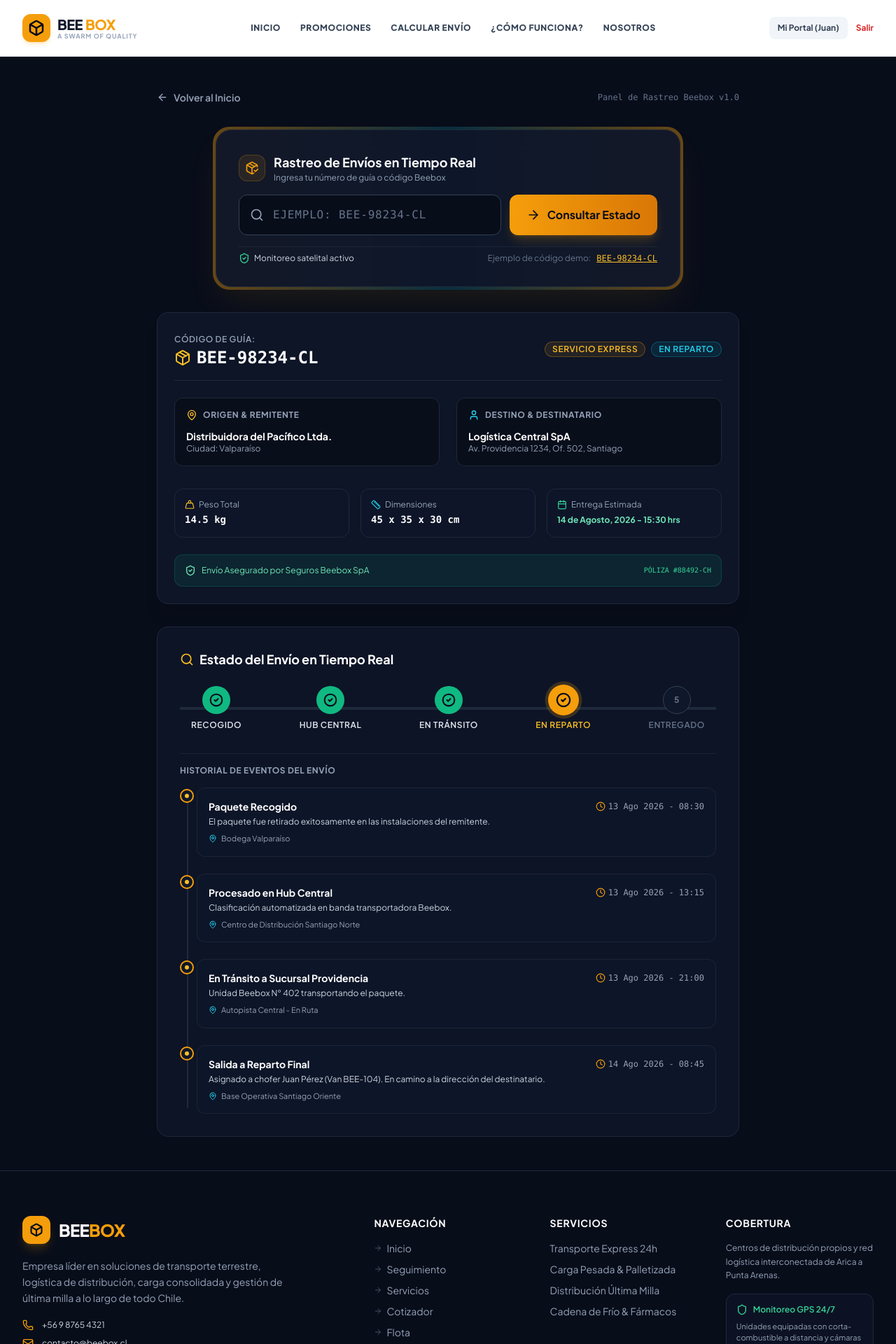
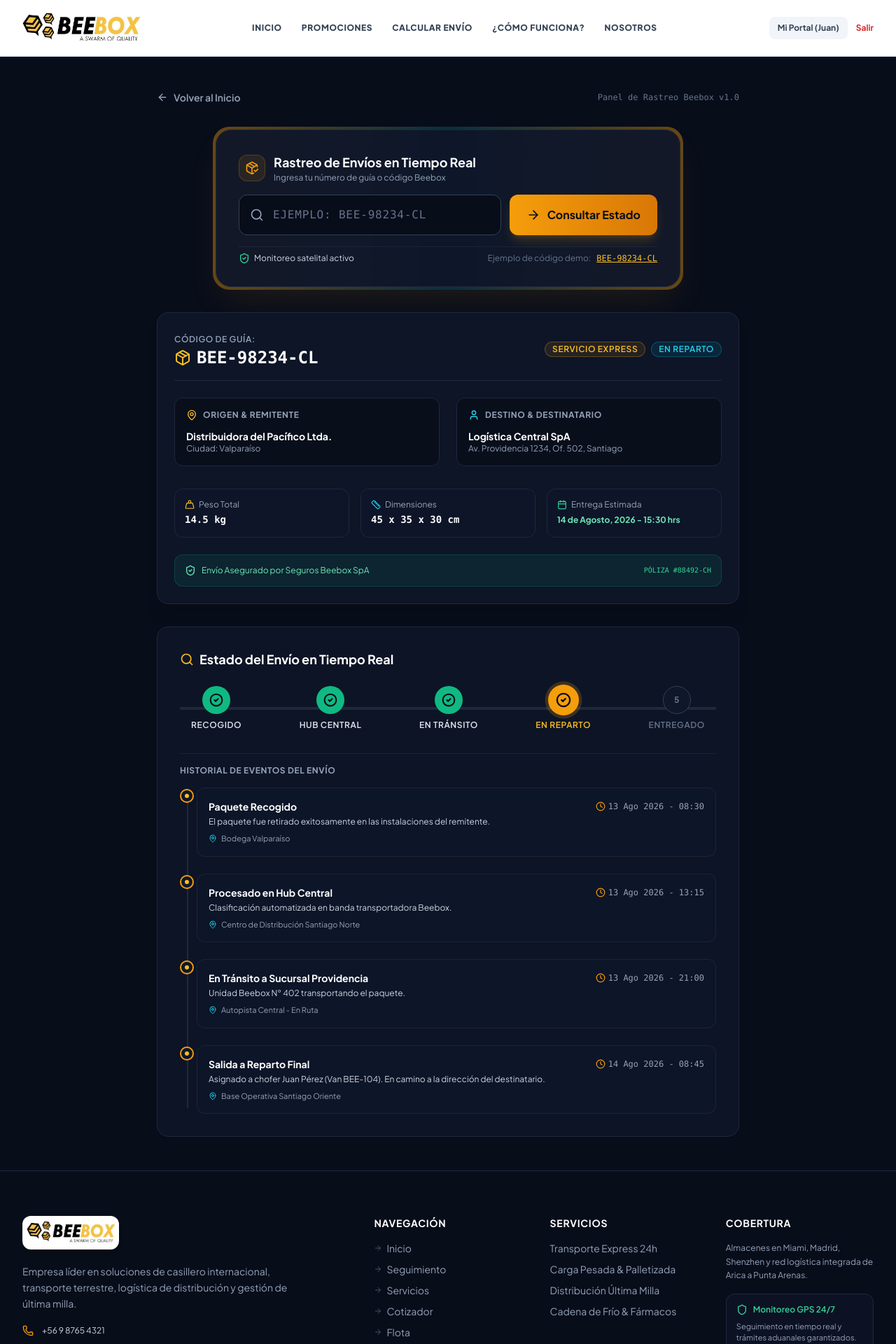
Before and after one commit to saraiherrerab/Beebox-Empresa-De-Transporte, a Next.js app: page /rastreo in a window 1280 px wide. Shown: the top 1920 px of the page at 70% size. Built offline with nearby package versions, Linux system fonts and the light colour scheme.

Commit message:
feat: replace logo placeholders with official Beebox image logo

```diff
--- a/src/app/login/page.tsx
+++ b/src/app/login/page.tsx
@@ -3,7 +3,7 @@
 import React, { useState } from "react";
 import Link from "next/link";
 import { useRouter } from "next/navigation";
-import { Box, Mail, Lock, ArrowRight, UserCheck } from "lucide-react";
+import { Mail, Lock, ArrowRight, UserCheck } from "lucide-react";
 import { useAuth } from "@/context/AuthContext";
 import { Button } from "@/components/ui/Button";
 
@@ -27,13 +27,12 @@
   return (
     <div className="min-h-screen bg-slate-50 flex flex-col justify-center py-12 sm:px-6 lg:px-8">
       <div className="sm:mx-auto sm:w-full sm:max-w-md text-center space-y-4">
-        <Link href="/" className="inline-flex items-center gap-2">
-          <div className="w-12 h-12 rounded-2xl bg-amber-500 flex items-center justify-center shadow-lg shadow-amber-500/20">
-            <Box className="w-7 h-7 text-slate-950 stroke-[2.5]" />
-          </div>
-          <span className="text-2xl font-black tracking-tight text-slate-900">
-            BEE<span className="text-amber-500">BOX</span>
-          </span>
+        <Link href="/" className="inline-block">
+          <img
+            src="/beebox-logo.jpg"
+            alt="Beebox Logo"
+            className="h-14 w-auto object-contain mx-auto"
+          />
         </Link>
         <h2 className="text-2xl font-black text-slate-900 tracking-tight">Iniciar Sesión</h2>
         <p className="text-xs text-slate-500">Accede a tu casillero internacional y rastreo de envíos</p>
--- a/src/app/registro/page.tsx
+++ b/src/app/registro/page.tsx
@@ -3,7 +3,7 @@
 import React, { useState } from "react";
 import Link from "next/link";
 import { useRouter } from "next/navigation";
-import { Box, User, Mail, Phone, Lock, ArrowRight } from "lucide-react";
+import { User, Mail, Phone, Lock, ArrowRight } from "lucide-react";
 import { useAuth } from "@/context/AuthContext";
 import { Button } from "@/components/ui/Button";
 
@@ -23,13 +23,12 @@
   return (
     <div className="min-h-screen bg-slate-50 flex flex-col justify-center py-12 sm:px-6 lg:px-8">
       <div className="sm:mx-auto sm:w-full sm:max-w-md text-center space-y-4">
-        <Link href="/" className="inline-flex items-center gap-2">
-          <div className="w-12 h-12 rounded-2xl bg-amber-500 flex items-center justify-center shadow-lg shadow-amber-500/20">
-            <Box className="w-7 h-7 text-slate-950 stroke-[2.5]" />
-          </div>
-          <span className="text-2xl font-black tracking-tight text-slate-900">
-            BEE<span className="text-amber-500">BOX</span>
-          </span>
+        <Link href="/" className="inline-block">
+          <img
+            src="/beebox-logo.jpg"
+            alt="Beebox Logo"
+            className="h-14 w-auto object-contain mx-auto"
+          />
         </Link>
         <h2 className="text-2xl font-black text-slate-900 tracking-tight">Crear una Cuenta</h2>
         <p className="text-xs text-slate-500">Obtén tu casillero internacional gratis en Miami, Madrid y Shenzhen</p>
--- a/src/components/client/Sidebar.tsx
+++ b/src/components/client/Sidebar.tsx
@@ -4,7 +4,6 @@
 import Link from "next/link";
 import { usePathname } from "next/navigation";
 import {
-  Box,
   LayoutDashboard,
   Package,
   Truck,
@@ -31,19 +30,13 @@
   return (
     <aside className="w-64 bg-white border-r border-slate-200 min-h-screen flex flex-col justify-between p-6 shrink-0">
       <div className="space-y-8">
-        {/* Logo */}
-        <Link href="/" className="flex items-center gap-2.5 group">
-          <div className="w-10 h-10 rounded-xl bg-amber-500 flex items-center justify-center shadow-md shadow-amber-500/20">
-            <Box className="w-6 h-6 text-slate-950 stroke-[2.5]" />
-          </div>
-          <div>
-            <span className="text-xl font-extrabold tracking-tight text-slate-900 flex items-center gap-1">
-              BEE<span className="text-amber-500">BOX</span>
-            </span>
-            <span className="text-[9px] tracking-widest uppercase font-bold text-slate-400 block -mt-1">
-              A Swarm of Quality
-            </span>
-          </div>
+        {/* Official Logo Image */}
+        <Link href="/" className="block">
+          <img
+            src="/beebox-logo.jpg"
+            alt="Beebox Logo"
+            className="h-12 w-auto object-contain"
+          />
         </Link>
 
         {/* Navigation Items */}
--- a/src/components/layout/Footer.tsx
+++ b/src/components/layout/Footer.tsx
@@ -1,6 +1,6 @@
 import React from "react";
 import Link from "next/link";
-import { Box, Phone, Mail, MapPin, Shield, ArrowRight } from "lucide-react";
+import { Phone, Mail, MapPin, Shield, ArrowRight } from "lucide-react";
 import { COMPANY_INFO, NAV_LINKS, SERVICES_LIST } from "@/constants";
 
 export const Footer: React.FC = () => {
@@ -10,16 +10,15 @@
         <div className="grid grid-cols-1 md:grid-cols-2 lg:grid-cols-5 gap-10 pb-12 border-b border-slate-800/80">
           {/* Col 1 & 2: Brand Info */}
           <div className="lg:col-span-2 space-y-5">
-            <div className="flex items-center gap-3">
-              <div className="w-10 h-10 rounded-xl bg-beebox-amber-500 flex items-center justify-center shadow-lg shadow-beebox-amber-500/20">
-                <Box className="w-5 h-5 text-beebox-navy-950 stroke-[2.5]" />
-              </div>
-              <span className="text-2xl font-extrabold tracking-tight text-white">
-                BEE<span className="text-beebox-amber-500">BOX</span>
-              </span>
-            </div>
+            <Link href="/" className="block">
+              <img
+                src="/beebox-logo.jpg"
+                alt="Beebox Logo"
+                className="h-12 w-auto object-contain bg-white p-1.5 rounded-xl shadow-md"
+              />
+            </Link>
             <p className="text-sm text-slate-400 leading-relaxed max-w-sm">
-              Empresa líder en soluciones de transporte terrestre, logística de distribución, carga consolidada y gestión de última milla a lo largo de todo Chile.
+              Empresa líder en soluciones de casillero internacional, transporte terrestre, logística de distribución y gestión de última milla.
             </p>
             <div className="space-y-2.5 text-xs text-slate-300">
               <div className="flex items-center gap-3">
@@ -70,7 +69,7 @@
           <div>
             <h3 className="text-sm font-bold text-white uppercase tracking-wider mb-4">Cobertura</h3>
             <p className="text-xs text-slate-400 leading-relaxed mb-4">
-              Centros de distribución propios y red logística interconectada de Arica a Punta Arenas.
+              Almacenes en Miami, Madrid, Shenzhen y red logística integrada de Arica a Punta Arenas.
             </p>
             <div className="rounded-xl border border-slate-800 bg-beebox-navy-900/60 p-3.5 space-y-2">
               <div className="flex items-center gap-2 text-xs font-semibold text-emerald-400">
@@ -78,7 +77,7 @@
                 Monitoreo GPS 24/7
               </div>
               <p className="text-[11px] text-slate-400">
-                Unidades equipadas con corta-combustible a distancia y cámaras en cabina.
+                Seguimiento en tiempo real y trámites aduanales garantizados.
               </p>
             </div>
           </div>
--- a/src/components/layout/Navbar.tsx
+++ b/src/components/layout/Navbar.tsx
@@ -2,7 +2,7 @@
 
 import React, { useState } from "react";
 import Link from "next/link";
-import { Box, Search, Menu, X, Phone } from "lucide-react";
+import { Menu, X } from "lucide-react";
 import { useAuth } from "@/context/AuthContext";
 import { Button } from "@/components/ui/Button";
 
@@ -22,19 +22,13 @@
     <header className="sticky top-0 z-50 w-full bg-white border-b border-slate-200 shadow-sm">
       <div className="max-w-7xl mx-auto px-4 sm:px-6 lg:px-8">
         <div className="flex items-center justify-between h-20">
-          {/* Logo */}
-          <Link href="/" className="flex items-center gap-2.5 group">
-            <div className="w-10 h-10 rounded-xl bg-amber-500 flex items-center justify-center shadow-md shadow-amber-500/20 group-hover:scale-105 transition-transform">
-              <Box className="w-6 h-6 text-slate-950 stroke-[2.5]" />
-            </div>
-            <div>
-              <span className="text-xl font-extrabold tracking-tight text-slate-900 flex items-center gap-1">
-                BEE<span className="text-amber-500">BOX</span>
-              </span>
-              <span className="text-[9px] tracking-widest uppercase font-bold text-slate-400 block -mt-1">
-                A Swarm of Quality
-              </span>
-            </div>
+          {/* Official Logo Image */}
+          <Link href="/" className="block">
+            <img
+              src="/beebox-logo.jpg"
+              alt="Beebox Logo"
+              className="h-10 sm:h-12 w-auto object-contain"
+            />
           </Link>
 
           {/* Nav Links */}
```
Also changed, not shown: public/beebox-logo.jpg (added), public/images/beebox-logo.jpg (added).
